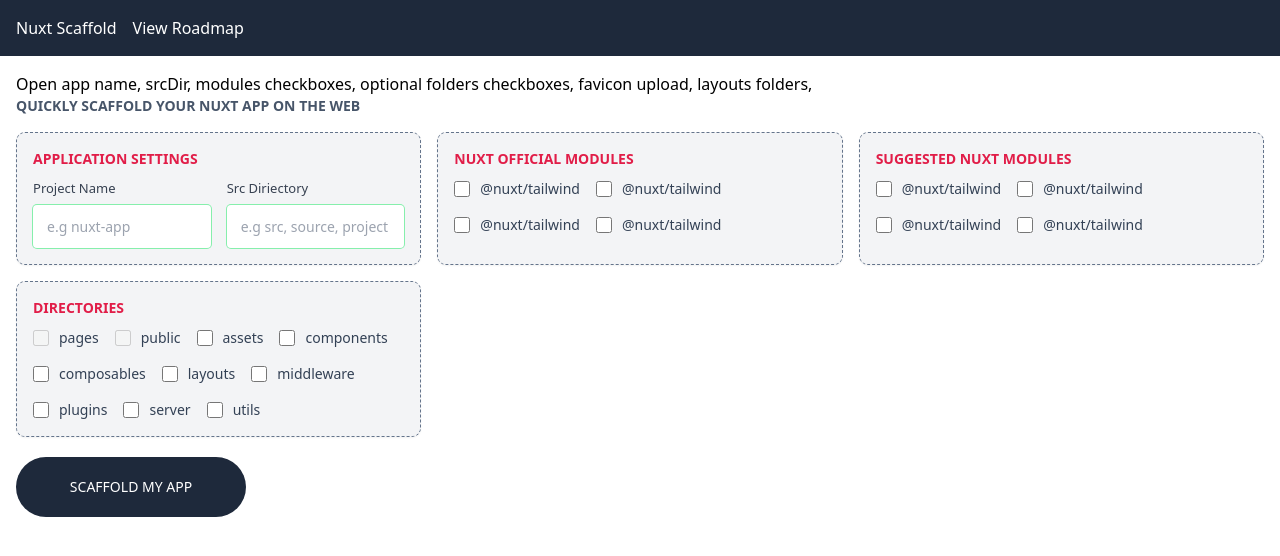
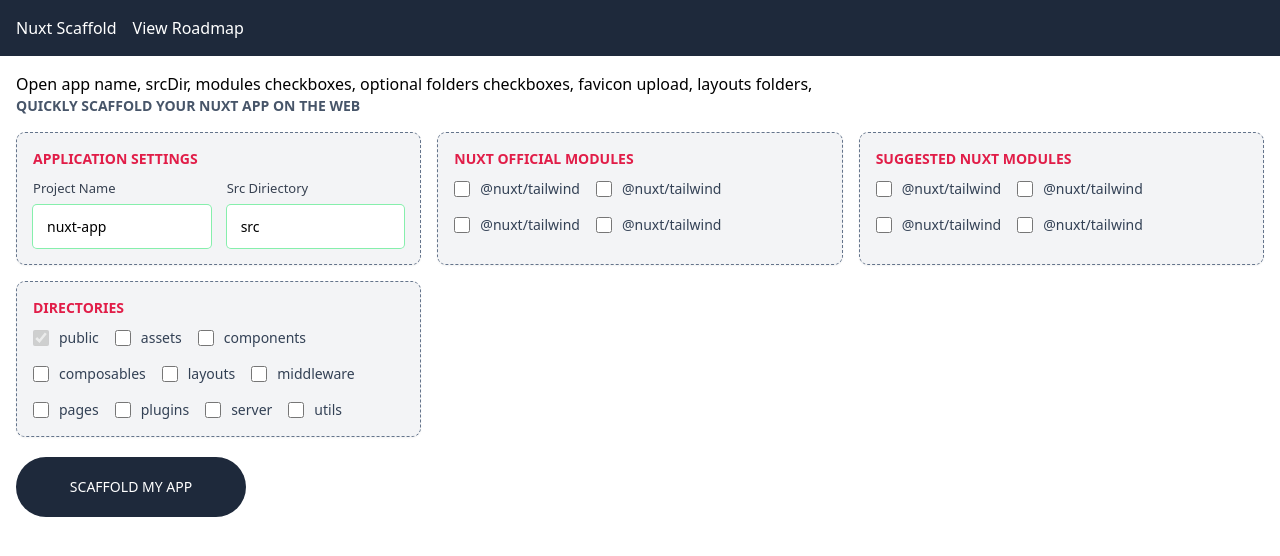
Before and after one commit to jimoh-sodiq/nuxt-scaffold, a Nuxt app: page / in a window 1280 px wide. Shown: the top 556 px of the page. Built offline with nearby package versions, Linux system fonts and the light colour scheme.

Commit message:
generate app.vue

```diff
--- a/src/pages/index.vue
+++ b/src/pages/index.vue
@@ -1,5 +1,20 @@
 <script setup lang="ts">
 // import { createFile } from "../index"
+
+type Module = {
+  name: string, version: string, dependency: boolean
+}
+
+const nuxtDirectories = [
+  "assets", "components", "composables", "layouts", "middleware", "pages", "plugins", "server", "utils"
+]
+
+// App State
+const selectedModules = ref<Array<Module>>([])
+const selectedDirectories = ref<Array<string>>(["public"])
+const srcDir = ref("src")
+const projectName = ref("nuxt-app")
+
 
 
 function generateNuxtConfig({ srcDir = ".", modules = [] }: {
@@ -20,17 +35,14 @@
 async function createProject(name: string, fileName: string, fileContent: string) {
   const dirHandle = await window.showDirectoryPicker();
 
-  //   await createDirectoryWithSingleFile(dirHandle, "server", "tsconfig.json", `{
-  //   "extends": "../.nuxt/tsconfig.server.json"
-  // }`)
+  await generateDirectories(dirHandle, selectedDirectories.value)
+  await generateAppDotVueFile(dirHandle, selectedDirectories.value.includes("pages"), selectedDirectories.value.includes("layouts"))
 
-  // await createFile(dirHandle, "nuxt.config.ts", generateNuxtConfig({ srcDir: 'src', modules: ["@nuxt/image", "@vueuse/nuxt"] }))
-  await generateDirectories(dirHandle, nuxtDirectories)
+  // use the same root handle these
+  await generateGitignoreFile(dirHandle)
+  await generateTailwindConfigFile(dirHandle)
+  await generateTSConfigFile(dirHandle)
 }
-
-const nuxtDirectories = [
-  "assets", "components", "composables", "layouts", "middleware", "plugins", "server", "utils"
-]
 
 const nuxtModules = [
 
@@ -56,6 +68,97 @@
   `)
 }
 
+async function generateReadmeFile(roothandle: any) {
+  // await createFile(roothandle, "README.md",)
+}
+
+async function generateGitignoreFile(rootHandle: any) {
+  await createFile(rootHandle, ".gitignore", `# Nuxt dev/build outputs
+.output
+.data
+.nuxt
+.nitro
+.cache
+dist
+
+# Node dependencies
+node_modules
+
+# Logs
+logs
+*.log
+
+# Misc
+.DS_Store
+.fleet
+.idea
+
+# Local env files
+.env
+.env.*
+!.env.example
+
+  `)
+}
+
+async function generateTailwindConfigFile(rootHandle: any) {
+  await createFile(rootHandle, "tailwind.config.ts", `import type { Config } from "tailwindcss"\n
+export default <Partial<Config>>{
+	content: [
+	],
+	theme: {
+		extend: {},
+	},
+}
+`)
+}
+
+async function generateTSConfigFile(rootHandle: any) {
+  await createFile(rootHandle, "tsconfig.json", `{
+  // https://nuxt.com/docs/guide/concepts/typescript
+  "extends": "./.nuxt/tsconfig.json"
+}
+`)
+}
+
+async function generatePagesDirectory(handle: any) {
+  await createDirectoryWithSingleFile(handle, "pages", "index.vue", `<template>
+  <div>
+    Nuxt Application Scaffold
+  </div>
+</template>
+`)
+}
+
+async function generateAppDotVueFile(handle: any, pagesExist?: boolean, layoutExists?: boolean) {
+  let content = `<template>
+  <h1>Hello World!</h1>
+</template>`
+
+  const pageContent = `<template>
+  <div>
+    <NuxtPage/>
+  </div>
+</template>`
+
+  const layoutContent = `<template>
+  <div>
+    <NuxtLayout>
+      <NuxtPage/>
+    </NuxtLayout>
+  </div>
+</template>`
+
+  if (pagesExist) {
+    content = pageContent
+  }
+  if (layoutExists) {
+    content = layoutContent
+  }
+
+  await createFile(handle, "app.vue", content)
+}
+
 async function generateDirectories(handle: any, directories: Array<string>) {
   directories.forEach(async (directory: string) => {
     if (directory == 'layouts') {
@@ -64,12 +167,19 @@
     if (directory == 'server') {
       return await generateServerDirectory(handle)
     }
+    if (directory == "pages") {
+      return await generatePagesDirectory(handle)
+    }
     await createDirectory(handle, directory)
   })
 }
 
 
-async function scaffoldApp() {
+
+async function scaffoldApp(rootHandle: any) {
+  // await generateGitignoreFile()
+  // await generateReadmeFile()
+  // await generateDirectories()
 
 }
 
@@ -93,8 +203,8 @@
       <div class="grid grid-cols-1 md:grid-cols-2 lg:grid-cols-3 gap-4 mt-4">
         <GlobalInfoCard title="Application settings">
           <div class="grid md:flex flex-wrap lg:flex-nowrap gap-4">
-            <GlobalInput label="Project Name" placeholder="e.g nuxt-app" />
-            <GlobalInput label="Src Diriectory" placeholder="e.g src, source, project" />
+            <GlobalInput label="Project Name" placeholder="e.g nuxt-app" v-model="projectName" />
+            <GlobalInput label="Src Diriectory" placeholder="e.g src, source, project" v-model="srcDir" />
           </div>
         </GlobalInfoCard>
         <GlobalInfoCard title="Nuxt official Modules">
@@ -115,9 +225,9 @@
         </GlobalInfoCard>
         <GlobalInfoCard title="Directories">
           <div class="flex flex-wrap gap-4">
-            <GlobalCheckbox label="pages" disabled />
-            <GlobalCheckbox label="public" disabled />
-            <GlobalCheckbox :label="directory" :key="directory" v-for="directory in nuxtDirectories" />
+            <GlobalCheckbox v-model="selectedDirectories" value="public" label="public" disabled />
+            <GlobalCheckbox v-model="selectedDirectories" :value="directory" :label="directory" :key="directory"
+              v-for="directory in nuxtDirectories" />
           </div>
         </GlobalInfoCard>
       </div>
```
